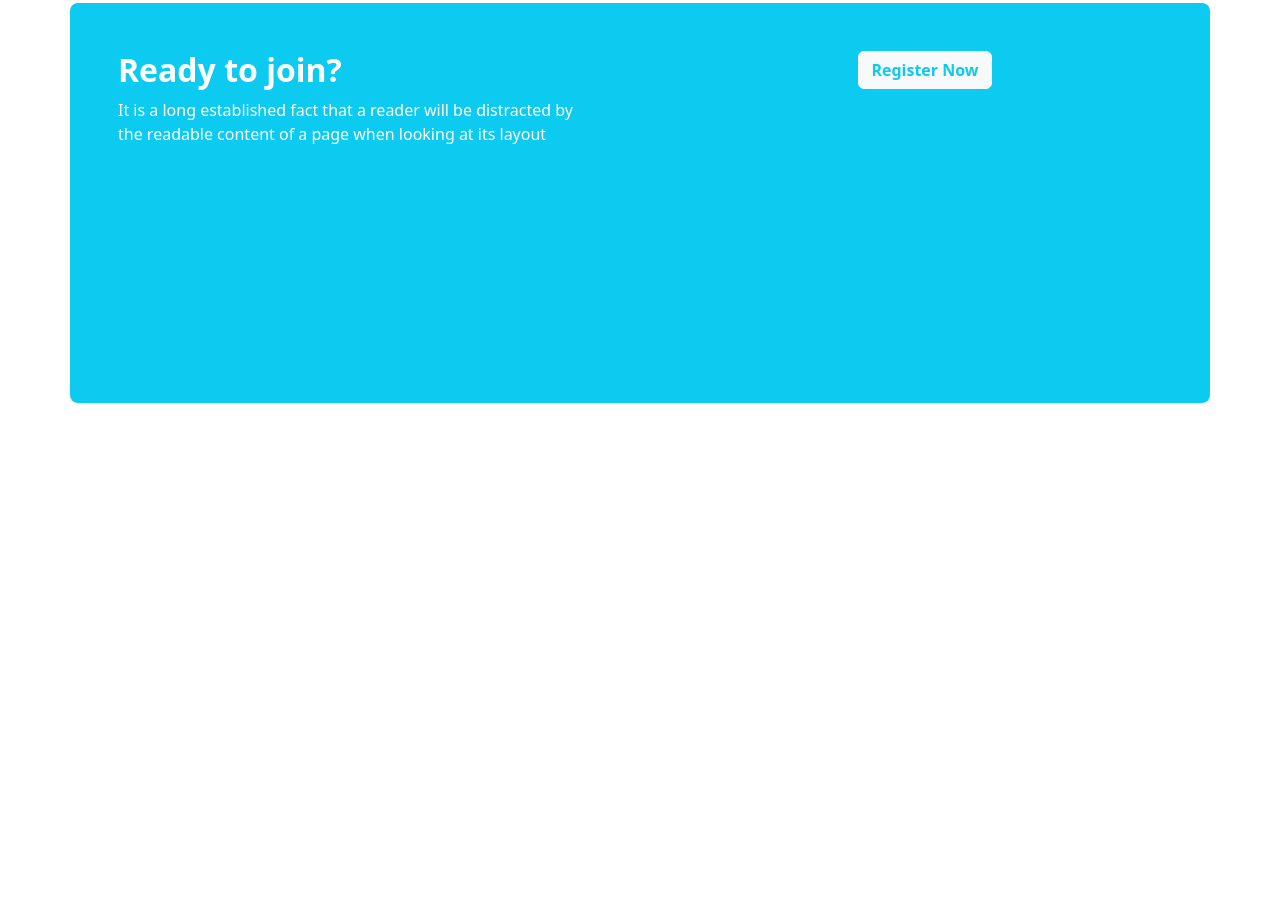
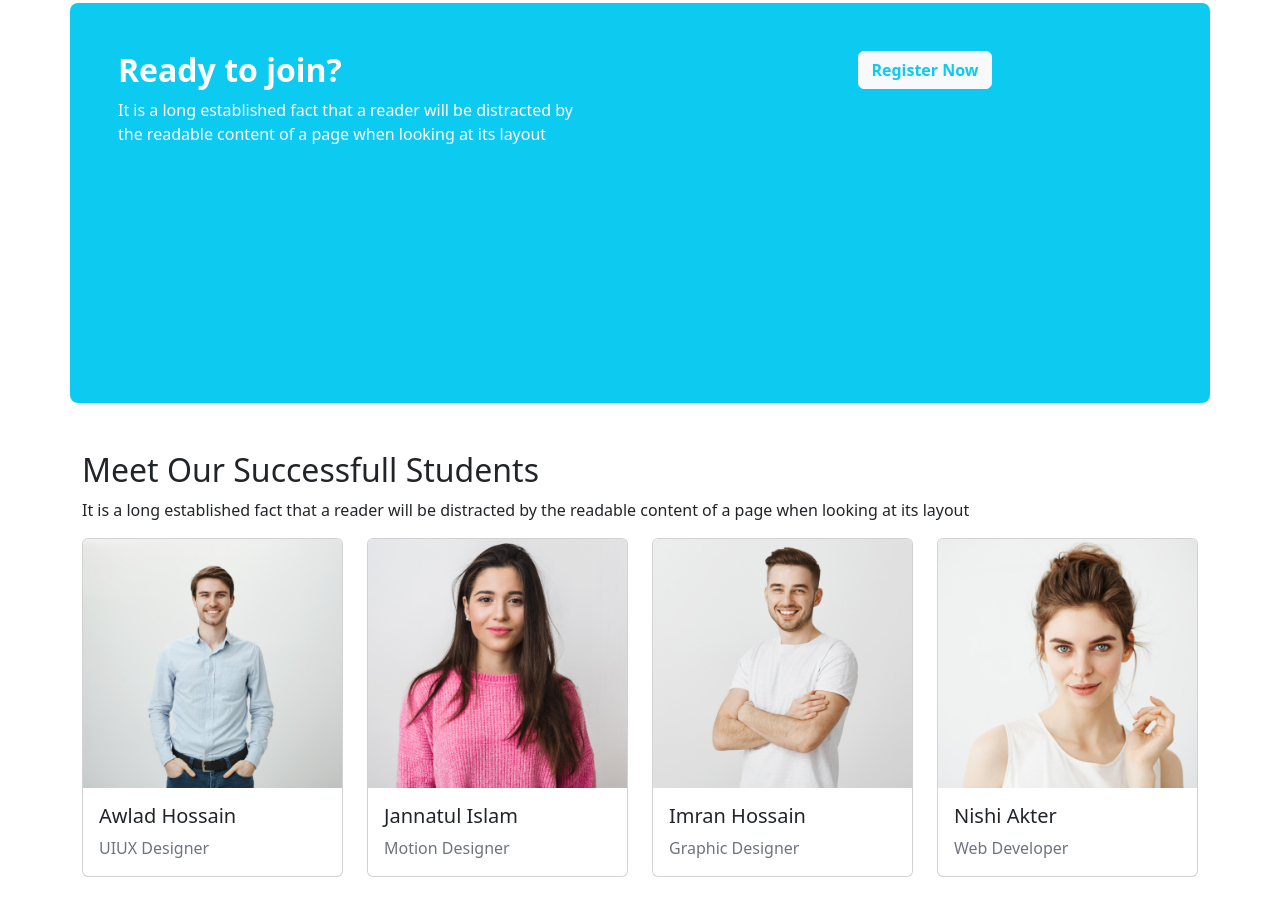
Before and after one commit to sajneen-siddiqua/edTech-website, a plain HTML site: page index.html in a window 1280 px wide. Shown: the part 2477-3392 px from the top of the page. Before the commit the page ends 2928 px from the top, so only its background shows below. Drawn offline with nearby package versions, Linux system fonts and the light colour scheme.

Commit message:
added student section

```diff
--- a/index.html
+++ b/index.html
@@ -246,6 +246,54 @@
           </div>
       </section>
       <!-- form section end -->
+      <!-- card section start -->
+      <section class="container my-5">
+        <div class="mb-3">
+          <h2>Meet Our Successfull
+            Students</h2>
+            <p>It is a long established fact that a reader will be distracted by the
+              readable content of a page when looking at its layout</p>
+        </div>
+        <div class="row row-cols-1 row-cols-md-2 row-cols-lg-4 g-4">
+          <div class="col">
+            <div class="card h-100">
+              <img src="images/student/student-1.png" class="card-img-top" alt="...">
+              <div class="card-body">
+                <h5 class="card-title">Awlad Hossain</h5>
+                <p class="card-text text-muted">UIUX Designer</p>
+              </div>
+            </div>
+          </div>
+          <div class="col">
+            <div class="card h-100">
+              <img src="images/student/student-2.png" class="card-img-top" alt="...">
+              <div class="card-body">
+                <h5 class="card-title">Jannatul Islam</h5>
+                <p class="card-text text-muted">Motion Designer</p>
+              </div>
+            </div>
+          </div>
+          <div class="col">
+            <div class="card h-100">
+              <img src="images/student/student-3.png" class="card-img-top" alt="...">
+              <div class="card-body">
+                <h5 class="card-title">Imran Hossain</h5>
+                <p class="card-text text-muted">Graphic Designer</p>
+              </div>
+            </div>
+          </div>
+          <div class="col">
+            <div class="card h-100">
+              <img src="images/student/student-4.png" class="card-img-top" alt="...">
+              <div class="card-body">
+                <h5 class="card-title">Nishi Akter</h5>
+                <p class="card-text text-muted">Web Developer</p>
+              </div>
+            </div>
+          </div>
+        </div>
+      </section>
+      <!-- card section end -->
     </main>
     <script src="https://cdn.jsdelivr.net/npm/bootstrap@5.2.0/dist/js/bootstrap.bundle.min.js"></script>
 </body>
```
